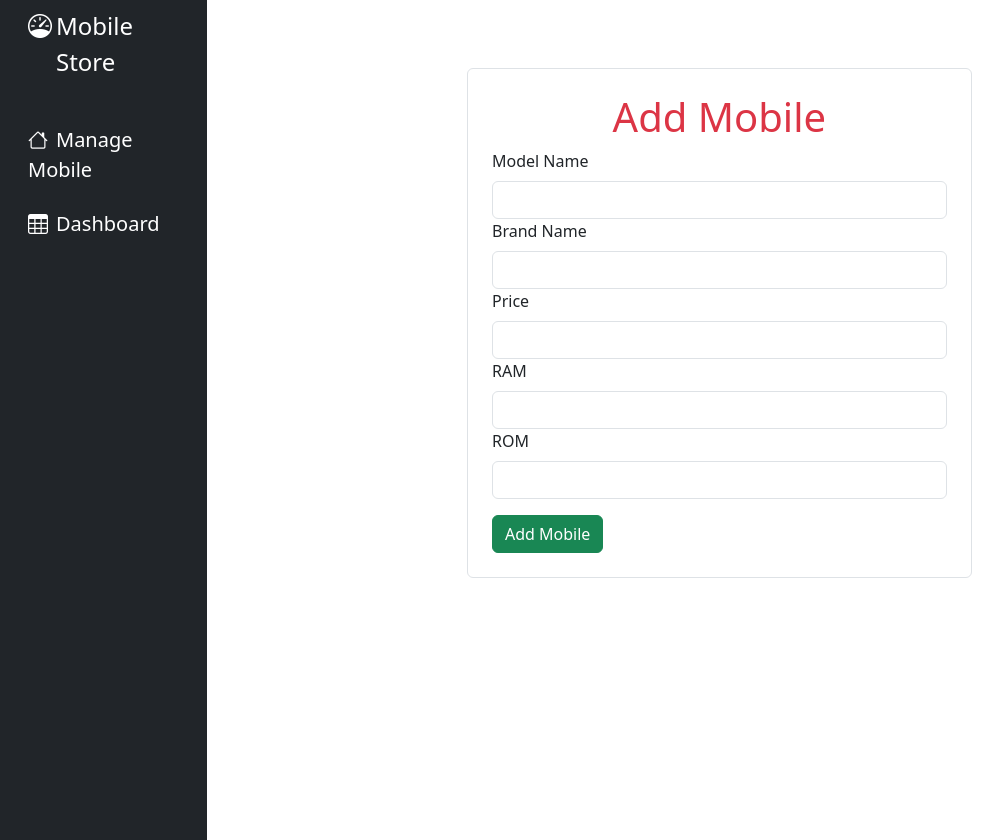
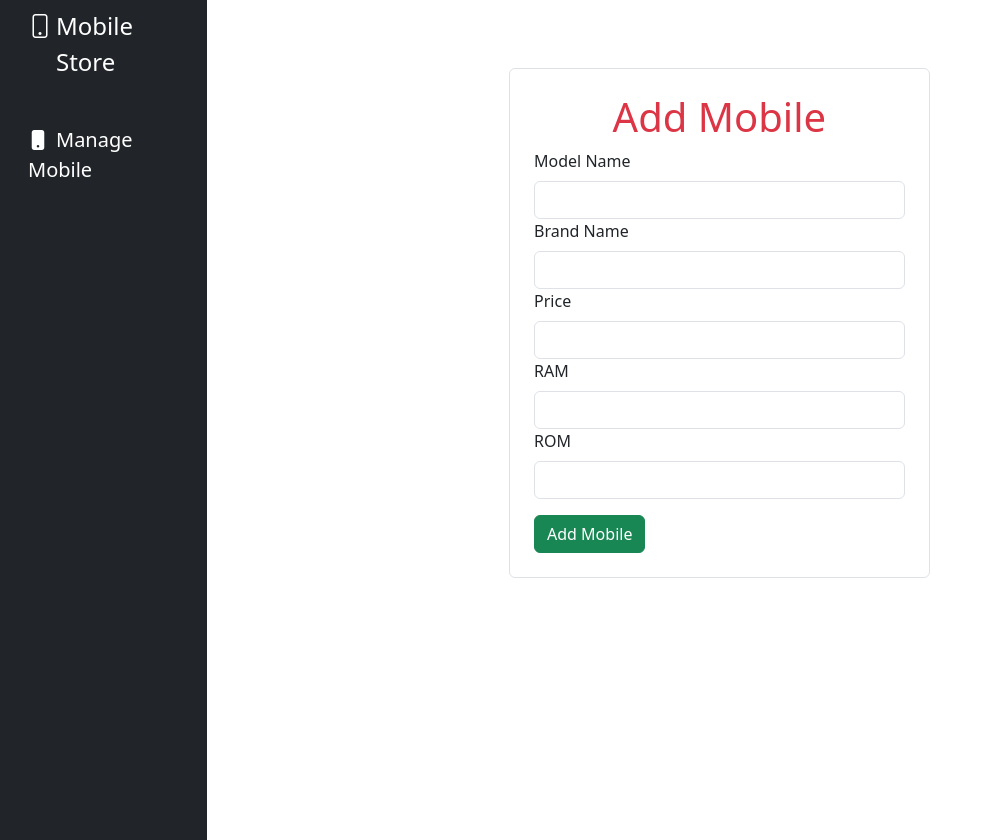
Before and after one commit to GaneshPanday07/React-Node-project, a React (Vite) app in the folder Mobile_React-crud/admin-crud/: page /add/mobile in a window 1280 px wide. Shown: the whole page, without its empty margins (0-1007 px from the left). Built offline with nearby package versions, Linux system fonts and the light colour scheme.

Commit message:
modified

```diff
--- a/Mobile_React-crud/admin-crud/src/MobleFolder/Mobiles/AddMobile.jsx
+++ b/Mobile_React-crud/admin-crud/src/MobleFolder/Mobiles/AddMobile.jsx
@@ -2,15 +2,17 @@ import 'bootstrap/dist/css/bootstrap.min.css'
 import { useState } from "react"
 import { useNavigate } from 'react-router-dom'
 import { Button, Container, Row, Col, Form } from "react-bootstrap"
+import axios from "axios"
 const apiUrl = import.meta.env.VITE_API_URL
-import axios from "axios"
 function AddMobile() {
     let [modelName, setModelName] = useState('')
     let [brandName, setBrandName] = useState('')
     let [price, setPrice] = useState('')
     let [ram, setRam] = useState('')
     let [rom, setRom] = useState('')
+
     let navigate = useNavigate()
+
     function addmobile(e) {
         let data = {
             modelName: modelName,
@@ -37,7 +39,7 @@ function AddMobile() {
         <>
         <Container className='align-items-center justify-content-center min-vh-100'>
             <Row className='w-100 justify-content-center'>
-                <Col xs={12} md={6} lg={6} className='border p-4 rounded bg-white mt-5'>
+                <Col xs={12} md={6} lg={5} className='border p-4 rounded bg-white mt-5'>
                     <h1 className='text-center text-danger'>Add Mobile</h1>
                     <Form>
                         <Form.Group>
--- a/Mobile_React-crud/admin-crud/src/MobleFolder/Mobiles/EditMobile.jsx
+++ b/Mobile_React-crud/admin-crud/src/MobleFolder/Mobiles/EditMobile.jsx
@@ -58,7 +58,7 @@ function EditMobile() {
     return(
         <Container className='align-items-center justify-content-center min-vh-100'>
             <Row className='w-100 justify-content-center'>
-                <Col xs={12} md={6} lg={6} className='border p-4 rounded bg-white mt-5'>
+                <Col xs={12} md={6} lg={5} className='border p-4 rounded bg-white mt-5'>
                 <h2 className='text-center text-danger'>Edit Mobile</h2>
                     <Form>
                         <Form.Group>
@@ -81,8 +81,8 @@ function EditMobile() {
                             <Form.Label>ROM</Form.Label>
                             <Form.Control type="text" name="rom" value={mobile.rom} onChange={manageUpdate}></Form.Control>
                         </Form.Group>
-                        <Button variant="primary" className="mt-3" onClick={() => navigate('/mobiles')}>Cancel</Button>
-                        <Button variant="warning" className="mt-3 ms-2" onClick={EditMobile}>Edit Mobile</Button>
+                        <Button variant="warning" className="mt-3 " onClick={EditMobile}>Edit Mobile</Button>
+                        <Button variant="primary" className="mt-3 ms-2" onClick={() => navigate('/mobiles')}>Cancel</Button>
                     </Form>
                 </Col>
             </Row>
--- a/Mobile_React-crud/admin-crud/src/MobleFolder/Mobiles/MobileList.jsx
+++ b/Mobile_React-crud/admin-crud/src/MobleFolder/Mobiles/MobileList.jsx
@@ -1,16 +1,15 @@
 import { useState, useEffect} from 'react'
 import { useNavigate } from "react-router-dom"
-import {FaTrash, FaEye, FaEdit} from 'react-icons/fa'
+import { Container, Row,Col, Table, Button } from 'react-bootstrap'
 import axios from "axios"
 const apiUrl = import.meta.env.VITE_API_URL
-import { Container, Row,Col, Table, Button } from 'react-bootstrap'
+
 function MobileList(){
     let [isDelete, setIsDelete] = useState(false)
     let [mobiles, setMobiles] = useState([])
+
     let navigate = useNavigate()
-    function gotoAddMobile(){
-        navigate('/add/mobile')
-    }
+
     function handleDelete(id) {
         axios({
             //url: 'http://localhost:3000/delete/mobile/' + id,
@@ -45,9 +44,9 @@ function MobileList(){
         <Container>
             <Row>
                 <Col>
-                <Button className="mt-5" variant="success" style={{float:'right' }} onClick={gotoAddMobile}>Add Mobile</Button>
+                <Button className="mt-5" variant="success" style={{float:'right' }} onClick={() => navigate('/add/mobile')}>Add Mobile +</Button>
                 <h2 class ="text-center text-danger mt-5">Mobiles List</h2>
-                    <Table bordered>
+                    <Table >
                         <thead>
                             <tr>
                                 <th>modelName</th>
@@ -67,24 +66,6 @@ function MobileList(){
                                         <td>{mobile.price}</td>
                                         <td>{mobile.ram}</td>
                                         <td>{mobile.rom}</td>
-                                        {/*<td>
-                                            <Button
-                                            onClick={() => handleDelete(mobile._id)}
-                                            >
-                                            <FaTrash></FaTrash>
-                                            </Button>
-                                            <Button
-                                            variant="ms-2"
-                                            onClick={() => handleUpdate(mobile._id)}
-                                            >
-                                            <FaEdit></FaEdit>
-                                            </Button>
-                                            <Button
-                                            variant="ms-2"
-                                            >
-                                            <FaEye></FaEye>
-                                            </Button>
-                                        </td>*/}
                                         <td>
                                             <i class="bi bi-pencil text-info ms-2" onClick={() => handleUpdate(mobile._id)}></i>
                                             <i class="bi bi-trash text-danger ms-4" onClick={() => handleDelete(mobile._id)}></i>
--- a/Mobile_React-crud/admin-crud/src/Sidebarmenu.jsx
+++ b/Mobile_React-crud/admin-crud/src/Sidebarmenu.jsx
@@ -7,27 +7,15 @@ function Sidebarmenu({children}) {
                 <div className='bg-dark min-vh-100 col'>
                     <div>
                         <a className='text-decoration-none text-white d-flex align-itemcenter ms-3 mt-2'>
-                            <i className=' fs-4 bi bi-speedometer'></i>
+                            <i className=' fs-4 bi bi-phone'></i>
                             <span className='ms-1 fs-4'>Mobile Store</span>
                         </a>
                         <hr className='text-secondry' />
                         <ul className='nav nav-pills flex-column'>
-                            {/* <li className = 'nav-item text-white fs-4 my-1'>
-                                <a href to='/' className='nav-link text-white fs-5' aria-current="page">
-                                    <i className='bi bi-speedometer2'></i>
-                                    <span className='ms-2'>Dashborad</span>
-                                </a>
-                            </li> */}
                             <li className = 'nav-item text-white fs-4 my-1'>
                                 <a href='/mobiles' className='nav-link text-white fs-5' aria-current="page">
-                                    <i className='bi bi-house'></i>
+                                    <i className='bi bi-phone-fill'></i>
                                     <span className='ms-2'>Manage Mobile</span>
-                                </a>
-                            </li>
-                            <li className = 'nav-item text-white fs-4 my-1'>
-                                <a href='/dashboard' className='nav-link text-white fs-5' aria-current="page">
-                                    <i className='bi bi-table'></i>
-                                    <span className='ms-2'>Dashboard</span>
                                 </a>
                             </li>
                         </ul>
--- a/Mobile_React-crud/admin-crud/src/main.jsx
+++ b/Mobile_React-crud/admin-crud/src/main.jsx
@@ -4,6 +4,4 @@ import App from './App'
 
 createRoot(document.getElementById('root')).render(
   <App></App>
-  // <AddBook></AddBook>
-  //<AddMobile></AddMobile>
 )
```
Also changed, not shown: Mobile_React-crud/admin-crud/src/App.jsx (+6 -1 lines).
